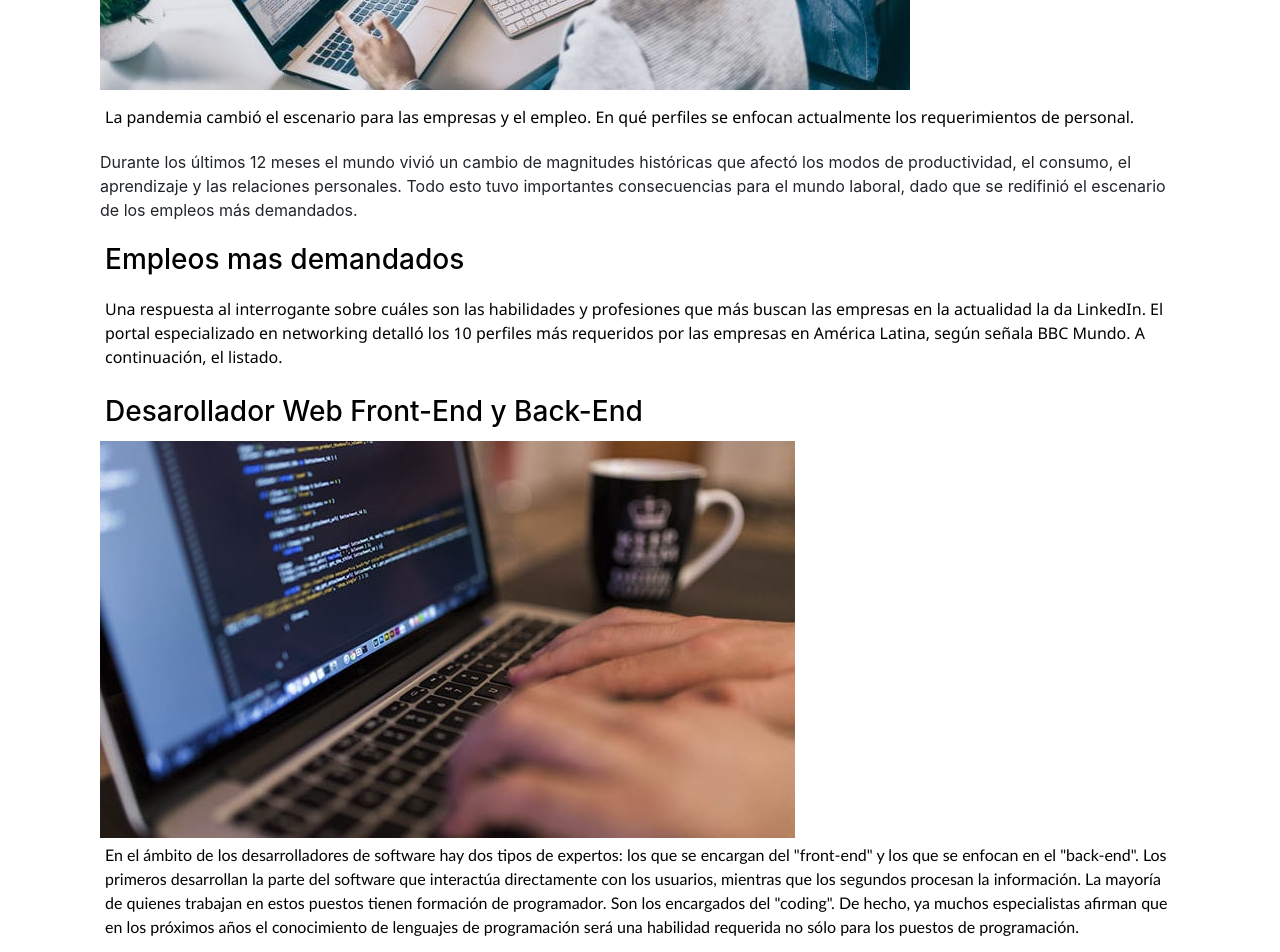
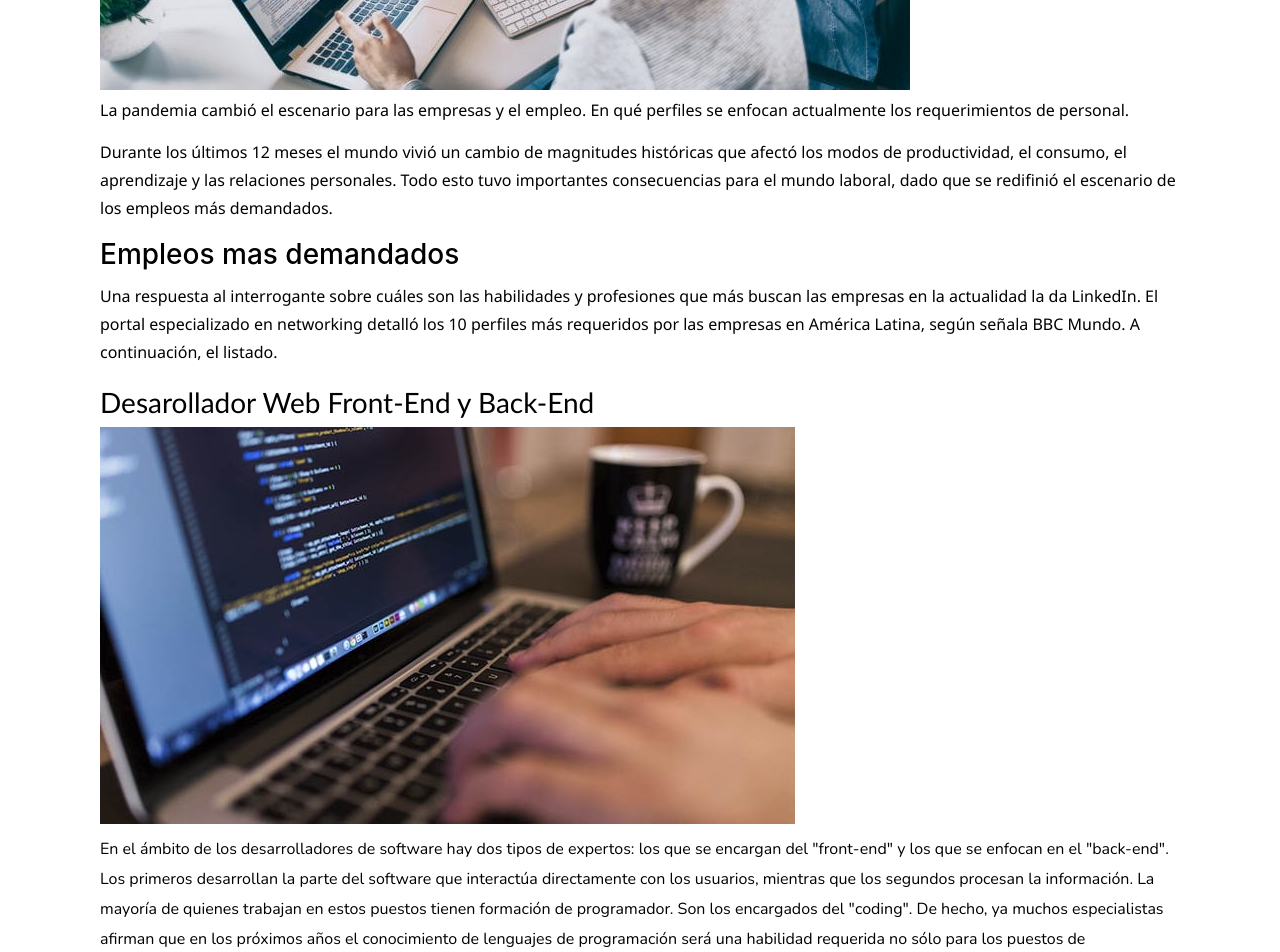
Before and after one commit to AndresCastro-hub/Empleos-Ya, a website: page index.html in a window 1280 px wide. Shown: the part 700-1652 px from the top of the page. Drawn offline with nearby package versions, Linux system fonts and the light colour scheme.

Commit message:
arreglando clases en el Index

```diff
--- a/css1/prueba.css
+++ b/css1/prueba.css
@@ -60,7 +60,8 @@ ul {
 
 .subtituloIndex__subtitulo {
   margin-top: 10px;
-  font-family: 'Noto Sans JP', sans-serif;
+  margin-left: 7px;
+  font-family: 'Roboto', sans-serif;
   text-align: left;
   font-size: 2em;
   padding: 5px; }
@@ -69,24 +70,45 @@ ul {
   color: black;
   font-family: 'Segoe UI', Tahoma, Geneva, Verdana, sans-serif;
   text-align: left;
-  margin-top: 10px;
+  margin-top: 5px;
+  margin-left: 0px;
   font-size: 1em;
   justify-content: left;
-  padding: 5px; }
+  padding-top: 3px; }
+
+.descripcionIndex__descripciones {
+  color: black;
+  font-family: 'Segoe UI', Tahoma, Geneva, Verdana, sans-serif;
+  text-align: left;
+  font-size: 1em;
+  justify-content: left;
+  line-height: 28px;
+  margin-top: 0px; }
+
+.descripcionIndex__descripcionEmpleos {
+  color: black;
+  font-family: 'Segoe UI', Tahoma, Geneva, Verdana, sans-serif;
+  text-align: left;
+  margin-top: 10px;
+  margin-left: 0px;
+  font-size: 1em;
+  justify-content: left;
+  line-height: 28px; }
 
 .descripcionIndex__segundoTitulo {
-  color: black;
-  padding: 5px; }
+  color: black; }
 
 .descripcionImage__titleImage {
   color: black;
-  padding: 5px; }
+  font-family: 'Trebuchet MS', 'Lucida Sans Unicode', 'Lucida Grande', 'Lucida Sans', Arial, sans-serif;
+  margin-top: 20px; }
 
 .descripcionImage__descripcion {
   color: black;
-  padding: 5px;
   font-size: 1em;
-  font-family: 'Gill Sans', 'Gill Sans MT', Calibri, 'Trebuchet MS', sans-serif; }
+  font-family: 'Nunito', sans-serif;
+  margin-top: 10px;
+  line-height: 30px; }
 
 .container__text {
   color: white; }
@@ -190,13 +212,13 @@ ul {
 /*Fin de Que Estudiar*/
 /*Contacto*/
 .contacto {
-  background-image: url(../img/tecnologia-1-e1585519785709.jpg);
+  background-image: url(../img/tecnologia-futuro-y-nuevos-empleos-880-min.jpg);
   background-size: 100vw 100vh;
   background-attachment: fixed;
   margin: 0; }
 
 .contacto__formulario {
-  color:black;
+  color: black;
   text-align: center;
   font-size: 30px;
   margin-bottom: 20px; }
@@ -225,15 +247,4 @@ textarea {
   form {
     width: 100%; } }
 
-.contacto__form{
-  width: 400px;
-  margin: auto;
-  background: rgba(0,0,0,0,4);
-  padding: 10px 20px;
-  box-sizing: border-box;
-  margin-top: 20px;
-  border-radius: 7px;
-  }
-
-
 /*fin de Contacto*/
--- a/index.html
+++ b/index.html
@@ -113,7 +113,7 @@
                   personal.
                 </p>
 
-                <p class="descripcionIndex__descripciondos">
+                <p class="descripcionIndex__descripciones">
                   Durante los últimos 12 meses el mundo vivió un cambio de
                   magnitudes históricas que afectó los modos de productividad,
                   el consumo, el aprendizaje y las relaciones personales. Todo
@@ -134,7 +134,7 @@
                   Empleos mas demandados
                 </h3>
 
-                <p class="descripcionIndex__descripcion">
+                <p class="descripcionIndex__descripcionEmpleos">
                   Una respuesta al interrogante sobre cuáles son las habilidades
                   y profesiones que más buscan las empresas en la actualidad la
                   da LinkedIn. El portal especializado en networking detalló los
```
